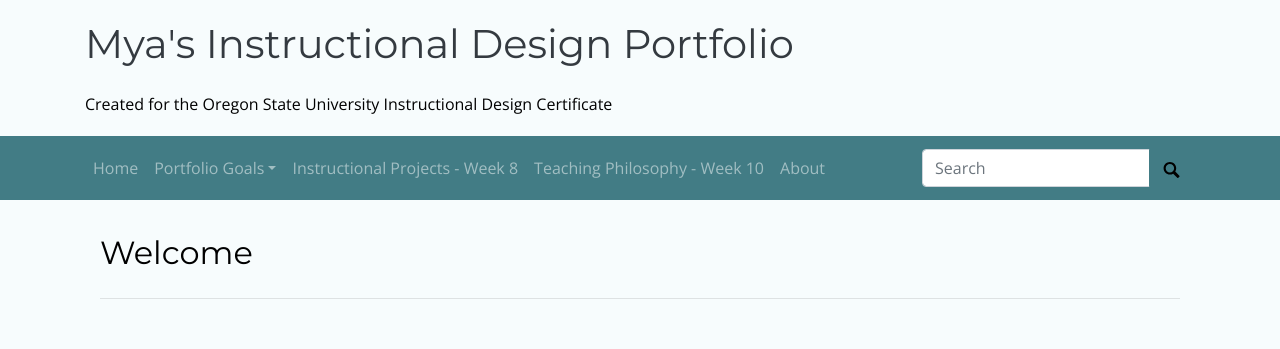
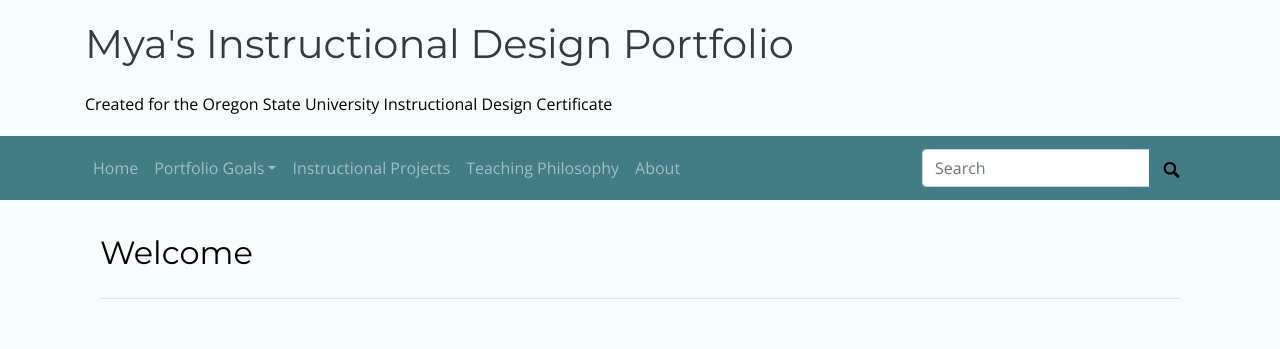
Before and after one commit to mxballin/instructional-design, a Jekyll site: the page built from index.md, in a window 1280 px wide. Shown: the top 349 px of the page. Built offline with Jekyll 4.4.1, drawn with Linux system fonts in a browser that asks for light colours; some web fonts are replaced.

Commit message:
Update default.html

```diff
--- a/_layouts/default.html
+++ b/_layouts/default.html
@@ -30,10 +30,10 @@
 
                 </li>
               <li class="nav-item">
-                                  <a class="nav-link" href="/week8.html">Instructional Projects - Week 8</a>
+                                  <a class="nav-link" href="/week8.html">Instructional Projects</a>
               </li>
                   <li class="nav-item ">
-                    <a class="nav-link" href="/teachingphilosophy.html">Teaching Philosophy - Week 10</a>
+                    <a class="nav-link" href="/teachingphilosophy.html">Teaching Philosophy</a>
               </li>
               <li class="nav-item ">
                     <a class="nav-link " href="/about.html">About</a>
```
